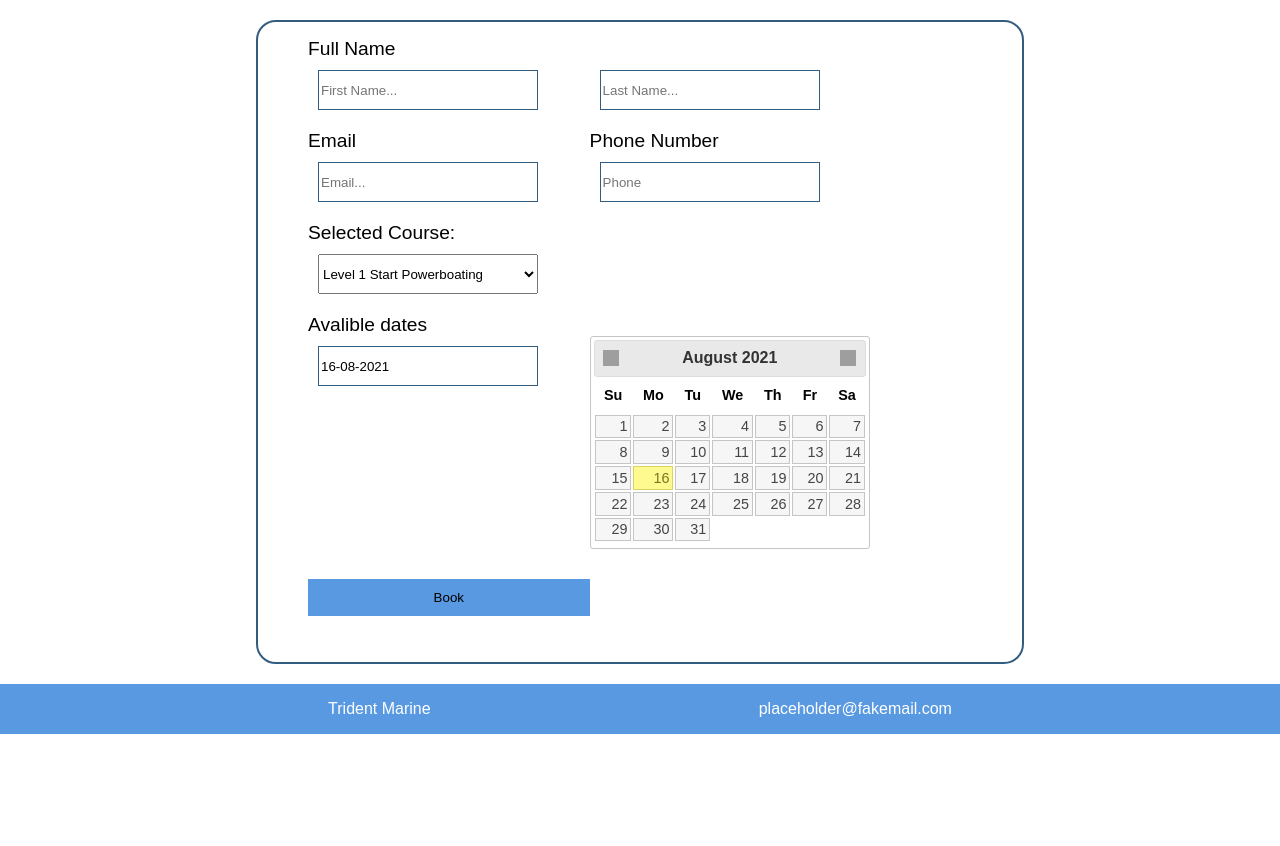
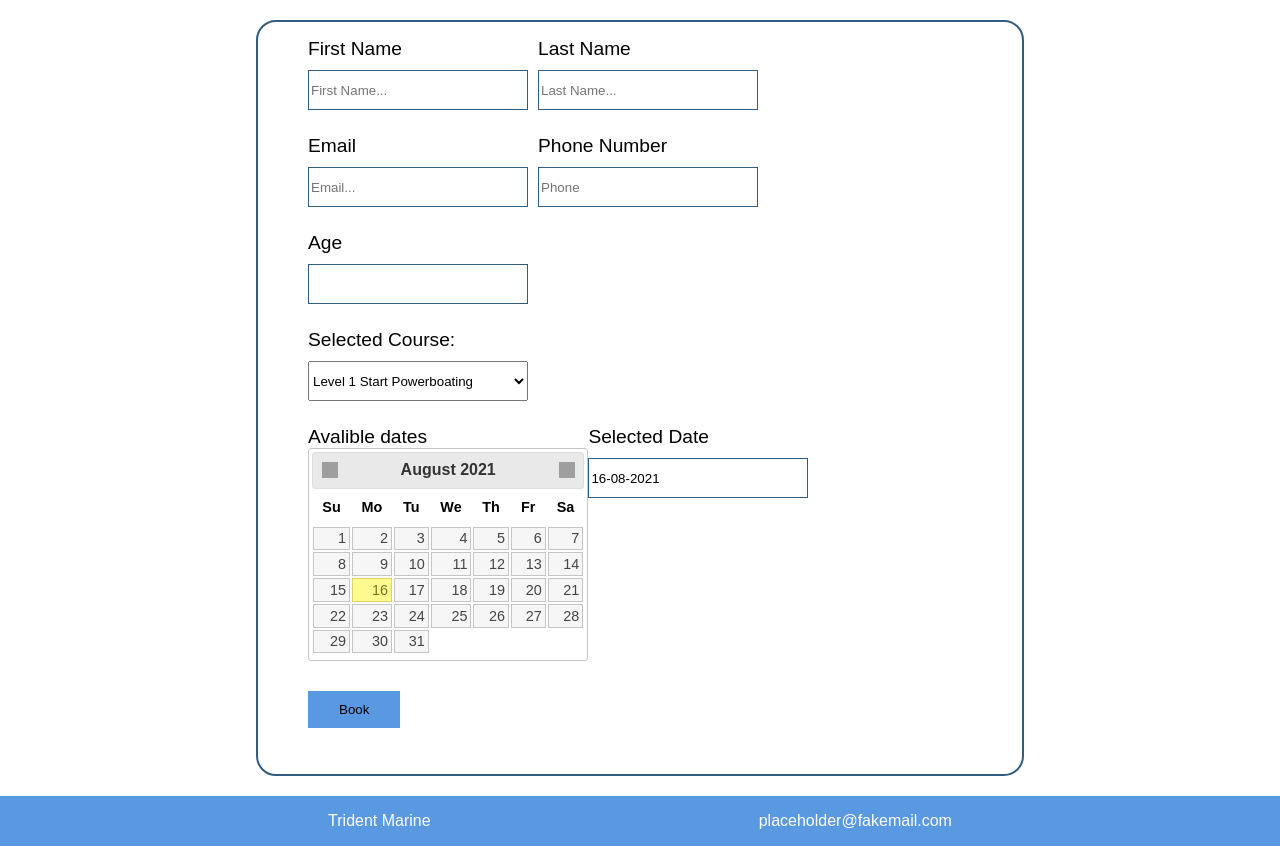
Before and after one commit to DicedBread/TridentMarine, a PHP site: page /booking.php in a window 1280 px wide. Shown: the part 50-896 px from the top of the page. Before the commit the page ends 784 px from the top, so only its background shows below. Run offline with PHP 8.4, Linux system fonts and the light colour scheme; some libraries are stand-ins or nearby versions; grey boxes are pictures that could not be loaded.

Commit message:
restructured booking page

```diff
--- a/booking.php
+++ b/booking.php
@@ -28,40 +28,60 @@
                 <div class="form_wrap">
                     <ul class="form_list">
                         <li>
-                            <label for="Fname">Full Name</label>
+                            <div>
+                                <label for="Fname">First Name</label>
                                 <br>
                                 <input type="text" placeholder="First Name..." id="Fname">
+                            </div>
+                            <div>
+                                <label for="Fname">Last Name</label>
+                                <br>
                                 <input type="text" placeholder="Last Name..." id="Lname">
+                            </div>
                         </li>
                         <li>
-
+                            <div>
                                 <label for="email">Email</label>
-
+                                <br>
                                 <input type="email" placeholder="Email..." id="email">
-
+                            </div>
+                            <div>
                                 <label for="phoneNumer" class="label2">Phone Number</label>
-
+                                <br>
                                 <input type="tel" placeholder="Phone" id="Phone" class="input2">
-
+                            </div>
                         </li>
 
                         <!-- age -->
+                        <li>
+                            <div>
+                                <label for="age">Age</label>
+                                <br>
+                                <input type="number">
+                            </div>
+                        </li>
 
                         <li>
+                            <div>
                                 <label for="course">Selected Course:</label>
                                 <br>
                                 <select name="course" id="">
                                     <option value="1">Level 1 Start Powerboating</option>
                                 </select>
+                            </div>
                         </li>
                         <li>
-
+                            <div>
                                 <label for="date">Avalible dates</label>
                                 <br>
-                            <!-- <input type="date" name="date"> -->
 
+                                <div class="" id="datePicker"></div>
+                            </div>
+                            <div>
+                                <label for="coursedates" class="label2">Selected Date</label>
+                                <br>
                                 <input type="text" id="dateDisplay">
-                            <div id="datePicker"></div>
+                            </div>
                         </li>
                         <li>
                             <button class="submit" id="submit">Book</button>
--- a/style/booking.css
+++ b/style/booking.css
@@ -22,7 +22,7 @@
     list-style-type: none;
 }
 
-.form_list li{
+/* .form_list li{
     display: grid;
     grid-template-columns: 40% auto;
     grid-template-rows: auto auto;
@@ -30,6 +30,12 @@
         "label label2"
         "input input2"
     ;
+    padding-bottom: 10px;
+} */
+
+.form_list li{
+    display: flex;
+    flex-direction: row;
     padding-bottom: 10px;
 }
 
@@ -42,7 +48,6 @@
 }
 
 label{
-    grid-area: label;
     font-family: Arial, Helvetica, sans-serif;
     font-size: 1.2rem;
     margin: auto 0 auto;
@@ -56,7 +61,7 @@ label{
     width: 220px;
     height: 40px;
     box-sizing: border-box;
-    margin: 10px 10px;
+    margin: 10px 10px 15px 0;
 }
 
 .booking_form input:focus-visible{
@@ -73,7 +78,7 @@ label{
     width: 220px;
     height: 40px;
     box-sizing: border-box;
-    margin: 10px 10px;
+    margin: 10px 10px 15px 0;
 }
 
 .submit{
```
Lines whose indentation alone changed are shown as unchanged.
